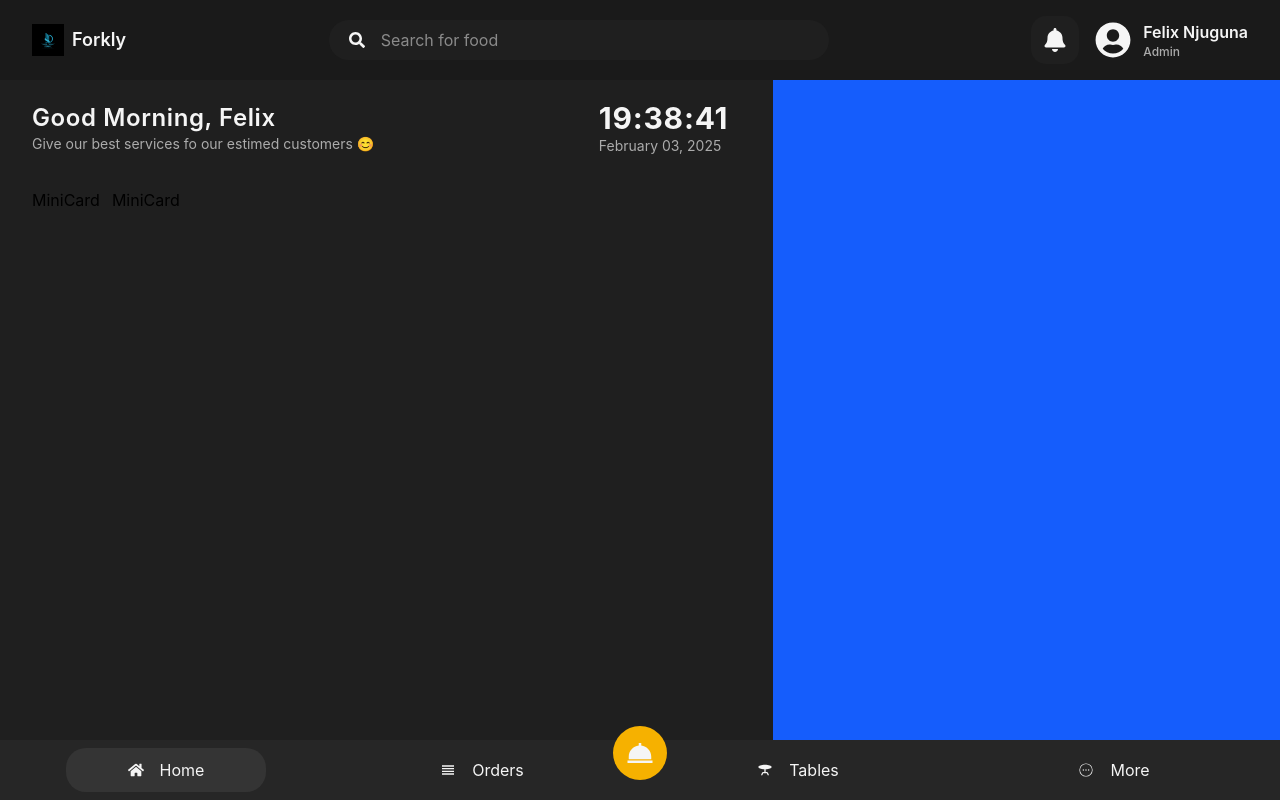
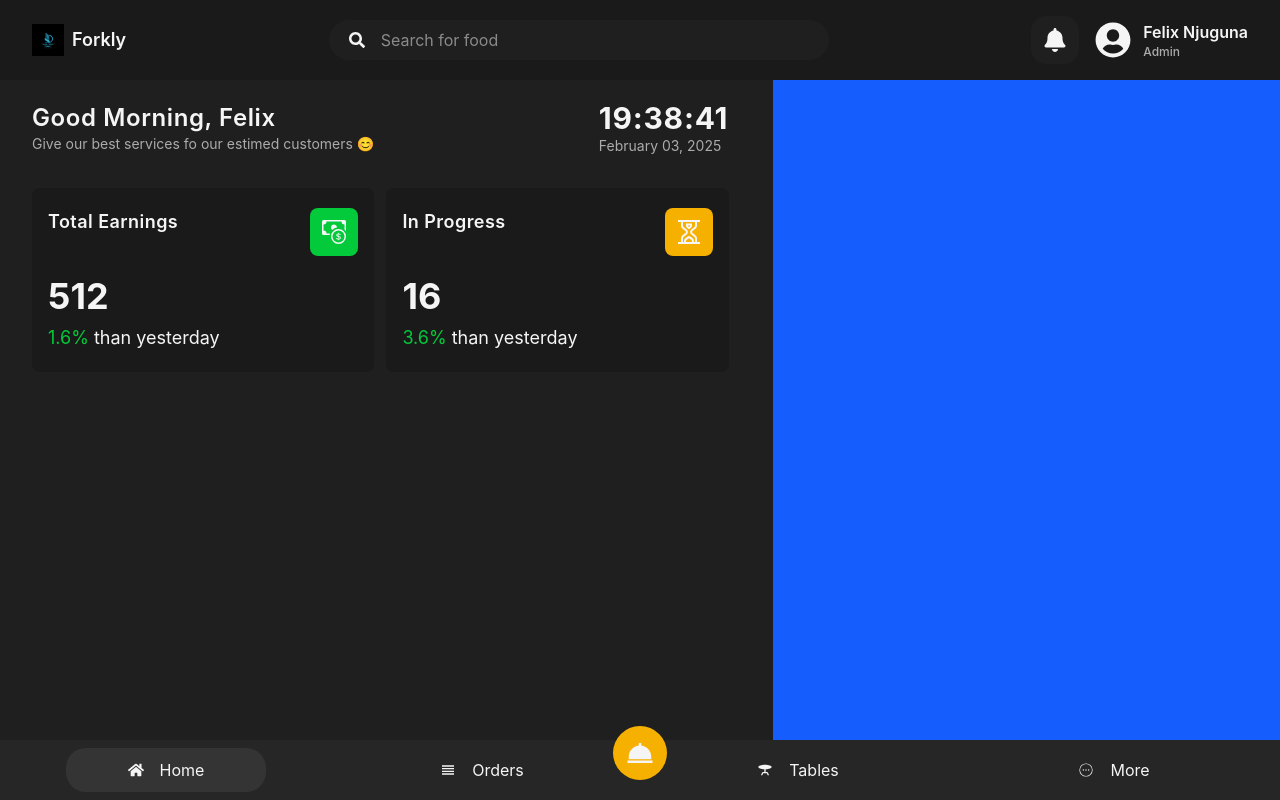
Before and after one commit to FlxBot001/pos_system, a React (Vite) app: page / in a window 1280 px wide. Built offline with nearby package versions, Linux system fonts and the light colour scheme.

Commit message:
Updated MiniCard UI for the home section

```diff
--- a/src/components/home/MiniCard.jsx
+++ b/src/components/home/MiniCard.jsx
@@ -1,8 +1,28 @@
 import React from 'react'
 
-const MiniCard = ({title, icon, number, footerNum}) => {
+const MiniCard = ({ title, icon, number, footerNum, isIncrease = true }) => {
   return (
-    <div>MiniCard</div>
+    <div className="bg-[#1a1a1a] py-5 rounded-lg w-full md:w-[50%] p-4">
+      <div className="flex items-start justify-between">
+        <h1 className="text-[#f5f5f5] text-lg font-semibold tracking-wide">
+          {title}
+        </h1>
+        <button className={`${title === "Total Earnings" ? "bg-[#02ca3a]" : "bg-[#f6b100]"} p-3 rounded-lg text-[#f5f5f5] text-2xl`}>
+          {icon}
+        </button>
+      </div>
+      <div>
+        <h1 className="text-[#f5f5f5] text-4xl font-bold mt-5">
+          {number}
+        </h1>
+        <h1 className="text-lg mt-2">
+          <span className={`${isIncrease ? "text-[#02ca3a]" : "text-[#e63946]"}`}>
+            {`${footerNum}%`}
+          </span>{" "}
+          <span className="text-[#f5f5f5]">than yesterday</span>
+        </h1>
+      </div>
+    </div>
   )
 }
 
```
